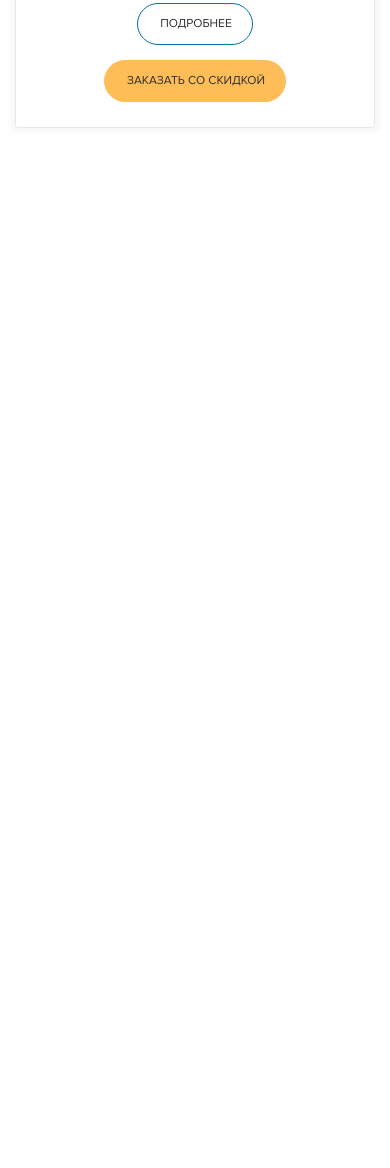
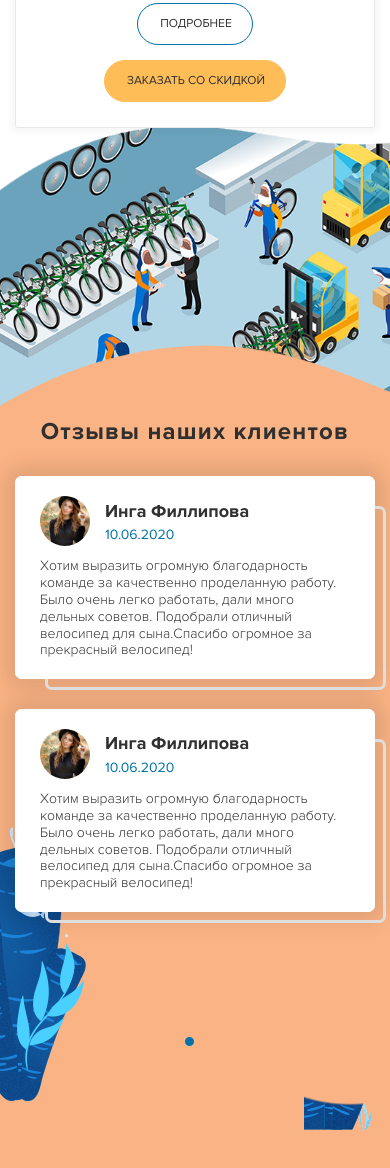
Before and after one commit to AlexKobiliansky/velo, a website: page app/index.html in a window 390 px wide. Shown: the part 5308-6476 px from the top of the page. Before the commit the page ends 5511 px from the top, so only its background shows below. Drawn offline with Linux system fonts and the light colour scheme.

Commit message:
section reviews complete

```diff
--- a/app/index.html
+++ b/app/index.html
@@ -368,6 +368,51 @@
 		</div>
 	</section>
 	<!-- ======= SECTION S-CATALOG END ======= -->
+
+	<!-- ======= SECTION S-REVIEWS START ======= -->
+	<section class="s-reviews">
+		<img src="img/reviews-decor-1.png" alt="alt" class="review-decor review-decor-1">
+		<img src="img/reviews-decor-2.png" alt="alt" class="review-decor review-decor-2">
+		<div class="container">
+			<h2 class="section-title">Отзывы наших клиентов</h2>
+			<div class="reviews-wrap">
+				<!-- review-item -->
+				<div class="review-item">
+					<div class="review-item-wrapper">
+						<div class="review-item-top">
+							<div class="review-item-img" style="background-image: url('img/review-img.jpg');"></div>
+							<div class="review-item-data">
+								<div class="review-item-name">Инга Филлипова</div>
+								<div class="review-item-date">10.06.2020</div>
+							</div>
+						</div>
+						<div class="review-item-desc">
+							Хотим выразить огромную благодарность команде за качественно проделанную работу. Было очень легко работать, дали много дельных советов. Подобрали отличный велосипед для сына.Спасибо огромное за прекрасный велосипед!
+						</div>
+					</div>
+				</div>
+				<!-- /review-item -->
+
+				<!-- review-item -->
+				<div class="review-item">
+					<div class="review-item-wrapper">
+						<div class="review-item-top">
+							<div class="review-item-img" style="background-image: url('img/review-img.jpg');"></div>
+							<div class="review-item-data">
+								<div class="review-item-name">Инга Филлипова</div>
+								<div class="review-item-date">10.06.2020</div>
+							</div>
+						</div>
+						<div class="review-item-desc">
+							Хотим выразить огромную благодарность команде за качественно проделанную работу. Было очень легко работать, дали много дельных советов. Подобрали отличный велосипед для сына.Спасибо огромное за прекрасный велосипед!
+						</div>
+					</div>
+				</div>
+				<!-- /review-item -->
+			</div>
+		</div>
+	</section>
+	<!-- ======= SECTION S-REVIEWS END ======= -->
 </div>
 
 
--- a/app/sass/base/_media.sass
+++ b/app/sass/base/_media.sass
@@ -10,6 +10,12 @@
     right: 2%
 
 @media (max-width: 1400px)
+
+  .s-reviews
+    padding-top: 350px
+
+  .review-decor-2
+    width: 350px
 
   .why-decor-2
     right: 10%
@@ -26,6 +32,26 @@
 
 // ≥1200px
 +media-breakpoint-down(lg)
+
+  .s-reviews
+    overflow: hidden
+    padding-top: 450px
+    .container
+      position: relative
+      z-index: 2
+
+  .review-decor-1
+    top: 0
+    background-image: linear-gradient(to top, #fab384 0 ,  #fab384 50%,  #fff 51%,  #fff 100%)
+    max-width: 1400px
+    left: -10%
+
+  .s-catalog
+    padding-bottom: 0
+    margin-bottom: -130px
+
+  .review-decor-2
+    display: none
 
   .cat-item
     &-buttons
@@ -86,6 +112,18 @@
 
 // ≥992px
 +media-breakpoint-down(md)
+
+  .review-item
+    &-wrapper
+      padding: 20px 25px
+    &-img
+      width: 50px
+      height: 50px
+      margin-right: 15px
+    &-data
+      width: calc(100% - 65px)
+    &-name
+      font-size: 20px
 
   .s-catalog
     padding-top: 40px
@@ -249,6 +287,13 @@
 // ≥480px
 +media-breakpoint-down(xs)
 
+  .s-reviews
+    .section-title
+      margin-bottom: 30px
+
+  .review-item
+    width: 100%
+
   .section-title
     font-size: 24px
 
@@ -387,6 +432,15 @@
 
 @media (max-width: 390px)
 
+  .s-reviews
+    padding-top: 400px
+
+  .review-item
+    &-name
+      font-size: 18px
+    &-desc
+      font-size: 14px
+
   .advantages-img
     &:before
       width: 320px
--- a/app/sass/layout/_s-catalog.sass
+++ b/app/sass/layout/_s-catalog.sass
@@ -1,6 +1,8 @@
 .s-catalog
   padding-top: 85px
   padding-bottom: 55px
+  position: relative
+  z-index: 2
   .section-title
     margin-bottom: 55px
 
--- /dev/null
+++ b/app/sass/layout/_s-reviews.sass
@@ -0,0 +1,76 @@
+.s-reviews
+  position: relative
+  background-color: #fab384
+  padding-top: 450px
+  padding-bottom: 260px
+  background-image: url('../img/bg-reviews.png')
+  background-position: center bottom
+  background-repeat: no-repeat
+  .section-title
+    margin-bottom: 40px
+
+
+.reviews-wrap
+  display: flex
+  justify-content: space-between
+  flex-wrap: wrap
+
+.review-item
+  width: calc(50% - 15px)
+  margin-bottom: 30px
+  position: relative
+  background-color: #fff
+  border-radius: 7px
+  box-shadow: 0 0 20px 10px rgba(#000, .1)
+  &-wrapper
+    padding: 35px 42px
+    background-color: #fff
+    position: relative
+    z-index: 2
+    border-radius: 7px
+  &-top
+    display: flex
+    align-items: center
+    margin-bottom: 12px
+  &-img
+    width: 68px
+    height: 68px
+    border-radius: 50%
+    +bg-cover
+    margin-right: 24px
+  &-data
+    width: calc(100% - 92px)
+  &-name
+    font-size: 22px
+    font-weight: 700
+    margin-bottom: 6px
+  &-date
+    font-size: 14px
+    line-height: 1
+    color: $accent-blue
+  &-desc
+    font-size: 16px
+    font-weight: 300
+  &:before
+    content: ''
+    position: absolute
+    width: calc(100% - 19px)
+    height: calc(100% - 19px)
+    border: 3px solid #dedede
+    border-radius: 7px
+    top: 30px
+    left: 30px
+    z-index: 1
+
+.review-decor
+  position: absolute
+
+.review-decor-1
+  left: 0
+  top: -217px
+  max-width: 100%
+  height: auto
+
+.review-decor-2
+  top: -120px
+  right: 0
--- a/app/sass/main.sass
+++ b/app/sass/main.sass
@@ -10,6 +10,7 @@
 @import layout/s-why
 @import layout/s-advantages
 @import layout/s-catalog
+@import layout/s-reviews
 @import layout/footer
 
 
```
Also changed, not shown: app/css/main.min.css, app/img/bg-reviews.png (added), app/img/review-img.jpg (added), app/img/reviews-decor-1.png (added), app/img/reviews-decor-2.png (added).
